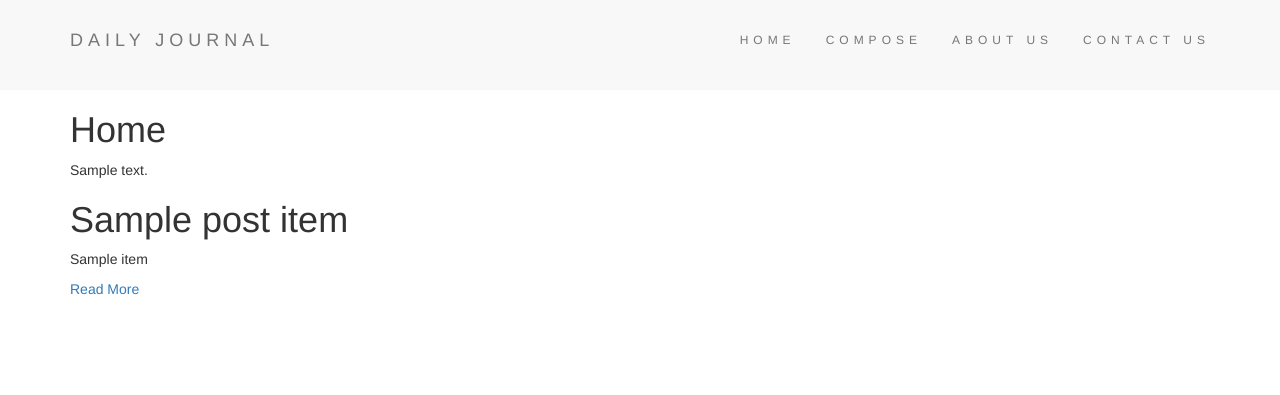
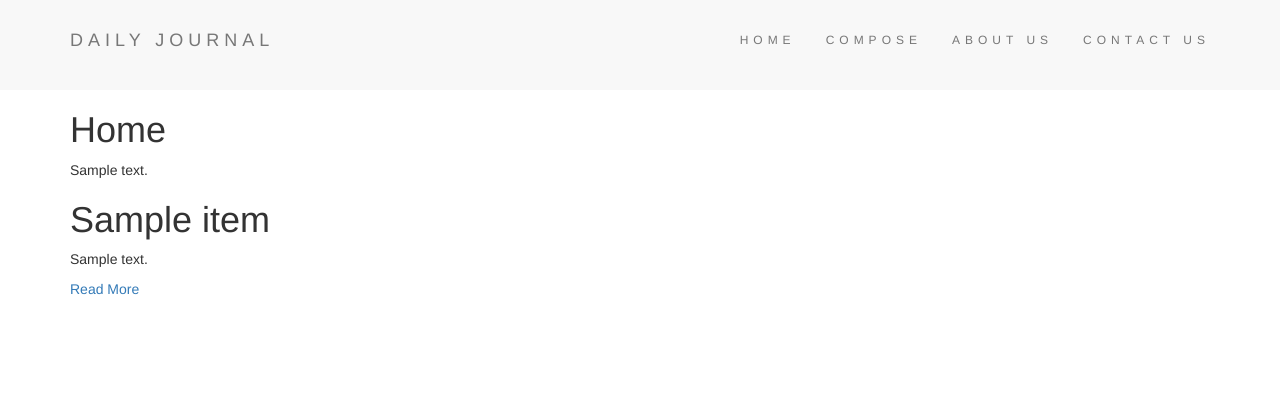
Before and after one commit to natanaelsantana/ejs-challenge, a Node server app: template views/home.ejs in a window 1280 px wide. Shown: the top 395 px of the page. Run offline with Node 20, Linux system fonts and the light colour scheme; tables that the repository leaves empty hold one stand-in row (values such as "Sample post"); the template is opened without the code that fills it: values that come from a table or form of the project are taken from there, most other values are stand-ins (such as "Sample title", 1, 10 or a date in 2020); some libraries are stand-ins or nearby versions.

Commit message:
mongo database added to store every post the user makes in the blog, also, mongoose included on the project

```diff
--- a/app.js
+++ b/app.js
@@ -3,8 +3,11 @@
 const express = require("express");
 const bodyParser = require("body-parser");
 const ejs = require("ejs");
+const mongoose = require("mongoose")
 const _ = require('lodash')
 
+
+// Just dump content to put in the pages
 const homeStartingContent = "Lacus vel facilisis volutpat est velit egestas dui id ornare. Semper auctor neque vitae tempus quam. Sit amet cursus sit amet dictum sit amet justo. Viverra tellus in hac habitasse. Imperdiet proin fermentum leo vel orci porta. Donec ultrices tincidunt arcu non sodales neque sodales ut. Mattis molestie a iaculis at erat pellentesque adipiscing. Magnis dis parturient montes nascetur ridiculus mus mauris vitae ultricies. Adipiscing elit ut aliquam purus sit amet luctus venenatis lectus. Ultrices vitae auctor eu augue ut lectus arcu bibendum at. Odio euismod lacinia at quis risus sed vulputate odio ut. Cursus mattis molestie a iaculis at erat pellentesque adipiscing.";
 const aboutContent = "Hac habitasse platea dictumst vestibulum rhoncus est pellentesque. Dictumst vestibulum rhoncus est pellentesque elit ullamcorper. Non diam phasellus vestibulum lorem sed. Platea dictumst quisque sagittis purus sit. Egestas sed sed risus pretium quam vulputate dignissim suspendisse. Mauris in aliquam sem fringilla. Semper risus in hendrerit gravida rutrum quisque non tellus orci. Amet massa vitae tortor condimentum lacinia quis vel eros. Enim ut tellus elementum sagittis vitae. Mauris ultrices eros in cursus turpis massa tincidunt dui.";
 const contactContent = "Scelerisque eleifend donec pretium vulputate sapien. Rhoncus urna neque viverra justo nec ultrices. Arcu dui vivamus arcu felis bibendum. Consectetur adipiscing elit duis tristique. Risus viverra adipiscing at in tellus integer feugiat. Sapien nec sagittis aliquam malesuada bibendum arcu vitae. Consequat interdum varius sit amet mattis. Iaculis nunc sed augue lacus. Interdum posuere lorem ipsum dolor sit amet consectetur adipiscing elit. Pulvinar elementum integer enim neque. Ultrices gravida dictum fusce ut placerat orci nulla. Mauris in aliquam sem fringilla ut morbi tincidunt. Tortor posuere ac ut consequat semper viverra nam libero.";
@@ -17,13 +20,24 @@ app.use(bodyParser.urlencoded({extended: true}));
 app.use(express.static("public"));
 
 
-const postItem = []
+mongoose.connect("mongodb://127.0.0.1:27017/blogDB")
+
+const itemsSchema = {
+  name: String,
+  content: String
+}
+
+const Item = mongoose.model('Item', itemsSchema)
+
 
 
 app.get("/", function (req, res){
+  Item.find( {})
+      .then (function (items) {
   res.render("home", {
     homeStartingContent,
-    postItem
+    items:items,
+  })
 })
 })
 
@@ -45,43 +59,42 @@ app.get("/compose", function (req, res){
   res.render("compose", {
   })
 })
+/*this method takes information from a form in compose.ejs file
+and turn possible to insert this into a database*/
+app.post("/compose", function (req, res) {
 
-app.post("/compose", function (req, res) {
-  let itemTitle = req.body.newItemTitle
-  let item = req.body.newItem
-  let composeItems = {
-    itemTitle,
-    item
-  }
-
-    postItem.push(composeItems)
-    res.redirect("/")
+  const item = new Item ({
+    name:  req.body.newItemTitle,
+    content: req.body.newItem
+  })
+    item.save()
+    res.redirect("/");
 
 })
 
+
 app.get("/post/:topic", function (req, res){
-  let topic = _.lowerCase(req.params.topic)
+  let topic = _.lowerCase(req.params.topic);
 
-
-
-  postItem.forEach(function(post){
-    let title = _.lowerCase(post.itemTitle)
-    let content = post.item
-    let articleTitle = post.itemTitle
+/*this method turn possible to take information from databse
+and pass to post.ejs file*/
+  Item.find( {})
+      .then (function (items) {
+    items.forEach(function(posts){
+      let title = _.lowerCase(posts.name)
+      let content = posts.content
+      let articleTitle = posts.name
 
       if (title === topic){
         res.render("post", {
         content,
         articleTitle
         })
-    } else {
-      console.log("Azedou")
      }
   })
-
+})
 })
 
-
-app.listen(3001, function () {
-  console.log("Servers started on port 3001")
+app.listen(3000, function () {
+  console.log("Servers started on port 3000")
 })
--- a/package.json
+++ b/package.json
@@ -4,15 +4,19 @@
   "description": "",
   "main": "app.js",
   "scripts": {
-    "test": "echo \"Error: no test specified\" && exit 1"
+    "test": "echo \"Error: no test specified\" && exit 1",
+    "dev": "nodemon ./app.js"
   },
   "author": "",
   "license": "ISC",
   "dependencies": {
     "body-parser": "^1.18.3",
     "ejs": "^2.6.1",
+    "eslint": "^8.36.0",
     "express": "^4.16.3",
     "lodash": "^4.17.21",
+    "mongodb": "^5.1.0",
+    "mongoose": "^7.0.3",
     "nodemon": "^2.0.21"
   }
 }
--- a/views/home.ejs
+++ b/views/home.ejs
@@ -5,12 +5,12 @@
     <%= homeStartingContent %>
 
     <div class="box">
-        <% postItem.forEach(function(post) { %>
+        <% items.forEach(function(post) { %>
 
 
-                <h1> <%= post.itemTitle %></h1>
-                <p style="width: 50%; overflow: hidden; text-overflow: ellipsis"><%= post.item %></p>
-                <a href="/post/<%= post.itemTitle %>">Read More</a>
+                <h1> <%= post.name %></h1>
+                <p style="width: 50%; overflow: hidden; text-overflow: ellipsis"><%= post.content %></p>
+                <a href="/post/<%= post.name %>">Read More</a>
 
                 <% }) %>
 
--- a/views/post.ejs
+++ b/views/post.ejs
@@ -4,7 +4,7 @@
     <div class="box">
 
 
-    <h1> <%= articleTitle%></h1>
+    <h1> <%= articleTitle %></h1>
 
                <p><%= content %></p>
 
```
Also changed, not shown: 2 other files. Lines whose indentation alone changed are shown as unchanged.
